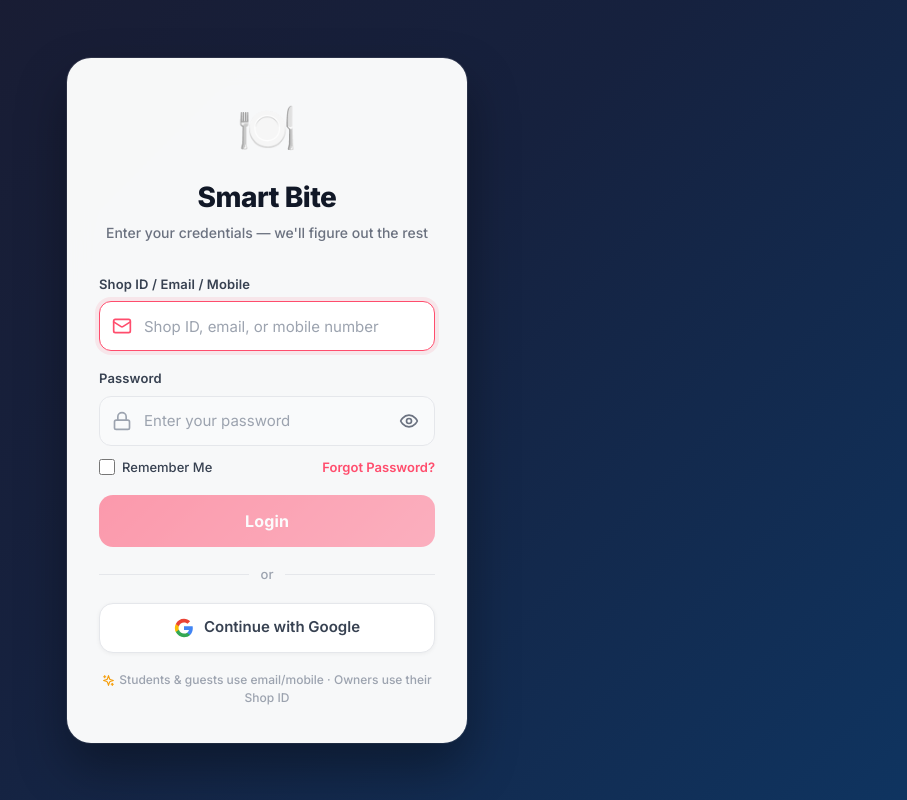
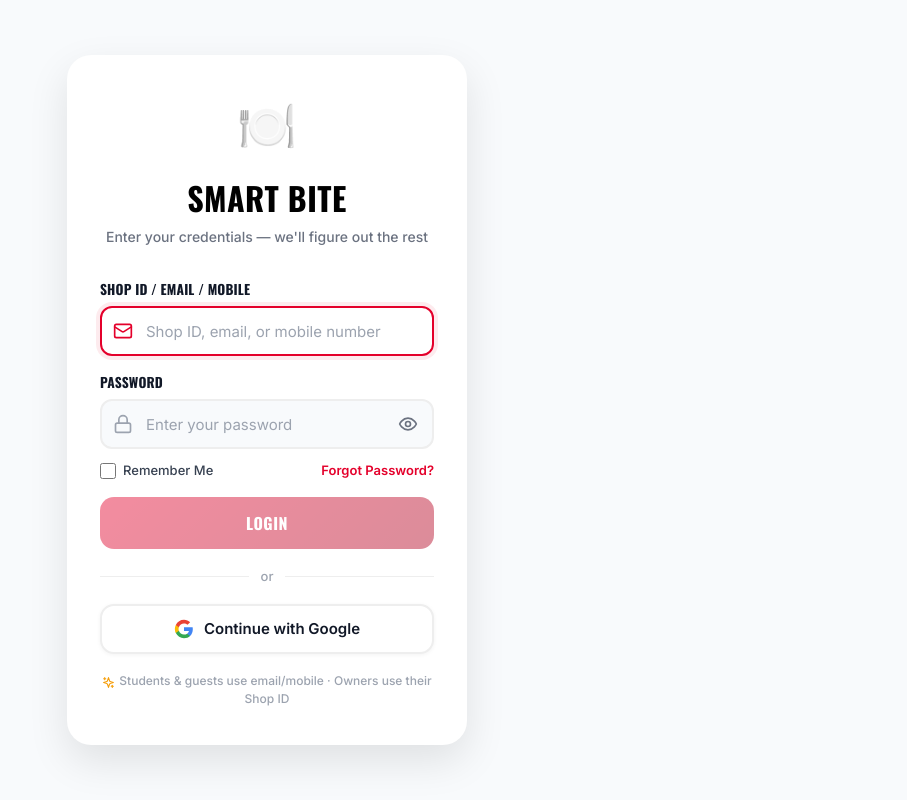
Before and after one commit to omgarkal359-gif/Smart-Bite, a React (Vite) app: page /login in a window 1280 px wide. Shown: the whole page, without its empty margins (373-1280 px from the left). Built offline with nearby package versions, Linux system fonts and the light colour scheme; no server answers.

Commit message:
style: match login page theme to rest of UI - KFC red, Oswald font, white bg

```diff
--- a/src/pages/LoginPage.css
+++ b/src/pages/LoginPage.css
@@ -1,14 +1,14 @@
+@import url('https://fonts.googleapis.com/css2?family=Oswald:wght@600;700&family=Inter:wght@400;500;600;700;800&display=swap');
+
 /* ── Base ─────────────────────────────────────────── */
-@import url('https://fonts.googleapis.com/css2?family=Inter:wght@400;500;600;700;800&display=swap');
-
 .login-page-container {
   min-height: 100vh;
-  background: linear-gradient(135deg, #1a1a2e 0%, #16213e 50%, #0f3460 100%);
+  background: #F8FAFC;
   display: flex;
   align-items: center;
   justify-content: center;
   padding: 20px;
-  font-family: 'Inter', sans-serif;
+  font-family: 'Inter', system-ui, -apple-system, sans-serif;
 }
 
 /* ── Card ─────────────────────────────────────────── */
@@ -18,13 +18,11 @@
   margin: auto;
   padding: 36px 32px;
   border-radius: 24px;
-  background: rgba(255, 255, 255, 0.97);
-  box-shadow:
-    0 25px 50px rgba(0, 0, 0, 0.35),
-    0 0 0 1px rgba(255, 255, 255, 0.1);
+  background: #FFFFFF;
+  box-shadow: 0 16px 40px rgba(0, 0, 0, 0.10);
   display: flex;
   flex-direction: column;
-  backdrop-filter: blur(12px);
+  border: 1px solid rgba(255, 255, 255, 0.8);
 }
 
 /* ── Logo / Header ───────────────────────────────── */
@@ -42,7 +40,7 @@
 
 @keyframes float {
   0%, 100% { transform: translateY(0); }
-  50% { transform: translateY(-6px); }
+  50%       { transform: translateY(-6px); }
 }
 
 .login-otp-icon {
@@ -53,17 +51,19 @@
 }
 
 .login-heading {
-  font-size: 1.75rem;
-  color: #111827;
+  font-family: 'Oswald', sans-serif;
+  font-size: 2rem;
+  color: #000000;
   text-align: center;
   margin: 0 0 4px;
-  font-weight: 800;
-  letter-spacing: -0.5px;
+  font-weight: 700;
+  letter-spacing: 0.5px;
+  text-transform: uppercase;
 }
 
 .login-subheading {
   font-size: 0.875rem;
-  color: #6b7280;
+  color: #6B7280;
   text-align: center;
   margin: 0 0 4px;
   font-weight: 500;
@@ -72,22 +72,19 @@
 
 /* ── Form groups ─────────────────────────────────── */
 .login-form-group {
-  margin-bottom: 18px;
+  margin-bottom: 16px;
 }
 
 .login-label {
   display: block;
   font-size: 0.8125rem;
-  color: #374151;
+  color: #111827;
   margin-bottom: 7px;
-  font-weight: 600;
+  font-weight: 700;
   letter-spacing: 0.01em;
-}
-
-.login-label-optional {
-  font-weight: 400;
-  color: #9ca3af;
-  font-size: 0.75rem;
+  text-transform: uppercase;
+  font-family: 'Oswald', sans-serif;
+  font-size: 0.85rem;
 }
 
 /* ── Input ───────────────────────────────────────── */
@@ -99,26 +96,26 @@
   width: 100%;
   height: 50px;
   padding: 0 16px 0 44px;
-  border: 1.5px solid #e5e7eb;
+  border: 2px solid #EEEEEE;
   border-radius: 12px;
   font-size: 0.9375rem;
   color: #111827;
-  background: #f9fafb;
+  background: #F8FAFC;
   box-sizing: border-box;
   transition: border-color 0.2s, box-shadow 0.2s, background 0.2s;
   font-family: 'Inter', sans-serif;
 }
 
 .login-input::placeholder {
-  color: #9ca3af;
+  color: #9CA3AF;
   font-weight: 400;
 }
 
 .login-input:focus {
-  border-color: #ff4d6d;
-  background: #fff;
+  border-color: #E4002B;
+  background: #FFFFFF;
   outline: none;
-  box-shadow: 0 0 0 4px rgba(255, 77, 109, 0.1);
+  box-shadow: 0 0 0 4px rgba(228, 0, 43, 0.08);
 }
 
 .login-icon {
@@ -126,14 +123,13 @@
   left: 13px;
   top: 50%;
   transform: translateY(-50%);
-  color: #9ca3af;
+  color: #9CA3AF;
   pointer-events: none;
   transition: color 0.2s;
 }
 
-.login-input:focus ~ .login-icon,
 .login-input-wrapper:focus-within .login-icon {
-  color: #ff4d6d;
+  color: #E4002B;
 }
 
 .login-icon-right {
@@ -141,7 +137,7 @@
   right: 12px;
   top: 50%;
   transform: translateY(-50%);
-  color: #6b7280;
+  color: #6B7280;
   cursor: pointer;
   background: none;
   border: none;
@@ -188,12 +184,12 @@
 .login-checkbox {
   width: 16px;
   height: 16px;
-  accent-color: #ff4d6d;
+  accent-color: #E4002B;
   cursor: pointer;
 }
 
 .login-link {
-  color: #ff4d6d;
+  color: #E4002B;
   font-size: 0.8125rem;
   font-weight: 600;
   text-decoration: none;
@@ -201,16 +197,16 @@
 }
 
 .login-link:hover {
-  opacity: 0.8;
+  opacity: 0.75;
 }
 
 /* ── Error message ───────────────────────────────── */
 .login-error {
-  color: #dc2626;
+  color: #E4002B;
   font-size: 0.8125rem;
   font-weight: 600;
-  background: #fef2f2;
-  border: 1px solid #fecaca;
+  background: rgba(228, 0, 43, 0.06);
+  border: 1px solid rgba(228, 0, 43, 0.2);
   padding: 10px 14px;
   border-radius: 10px;
   margin-bottom: 16px;
@@ -222,10 +218,10 @@
 .login-button {
   width: 100%;
   height: 52px;
-  background: linear-gradient(135deg, #ff4d6d 0%, #ff758f 100%);
-  color: #fff;
+  background: linear-gradient(135deg, #E4002B 0%, #B00020 100%);
+  color: #FFFFFF;
   font-size: 1rem;
-  font-weight: 700;
+  font-weight: 800;
   border: none;
   border-radius: 14px;
   cursor: pointer;
@@ -235,15 +231,16 @@
   gap: 8px;
   margin-bottom: 4px;
   transition: opacity 0.2s, transform 0.15s, box-shadow 0.2s;
-  box-shadow: 0 4px 14px rgba(255, 77, 109, 0.35);
-  font-family: 'Inter', sans-serif;
-  letter-spacing: 0.01em;
+  box-shadow: 0 8px 24px rgba(228, 0, 43, 0.28);
+  font-family: 'Oswald', sans-serif;
+  letter-spacing: 0.5px;
+  text-transform: uppercase;
 }
 
 .login-button:hover:not(:disabled) {
-  opacity: 0.93;
+  opacity: 0.92;
   transform: translateY(-1px);
-  box-shadow: 0 6px 20px rgba(255, 77, 109, 0.45);
+  box-shadow: 0 10px 28px rgba(228, 0, 43, 0.36);
 }
 
 .login-button:active:not(:disabled) {
@@ -251,15 +248,15 @@
 }
 
 .login-button:disabled {
-  opacity: 0.55;
+  opacity: 0.45;
   cursor: not-allowed;
   transform: none;
   box-shadow: none;
 }
 
 .login-button.success {
-  background: linear-gradient(135deg, #22c55e, #4ade80);
-  box-shadow: 0 4px 14px rgba(34, 197, 94, 0.35);
+  background: linear-gradient(135deg, #22C55E, #16A34A);
+  box-shadow: 0 8px 24px rgba(34, 197, 94, 0.3);
 }
 
 /* ── Divider ─────────────────────────────────────── */
@@ -267,7 +264,7 @@
   display: flex;
   align-items: center;
   text-align: center;
-  color: #9ca3af;
+  color: #9CA3AF;
   font-size: 0.8125rem;
   font-weight: 500;
   margin: 18px 0;
@@ -277,7 +274,7 @@
 .login-divider::after {
   content: '';
   flex: 1;
-  border-bottom: 1px solid #e5e7eb;
+  border-bottom: 1px solid #EEEEEE;
 }
 
 .login-divider:not(:empty)::before { margin-right: 12px; }
@@ -287,11 +284,11 @@
 .login-google-button {
   width: 100%;
   height: 50px;
-  background: #fff;
-  color: #374151;
+  background: #FFFFFF;
+  color: #111827;
   font-size: 0.9375rem;
   font-weight: 600;
-  border: 1.5px solid #e5e7eb;
+  border: 2px solid #EEEEEE;
   border-radius: 14px;
   cursor: pointer;
   display: flex;
@@ -305,14 +302,14 @@
 }
 
 .login-google-button:hover:not(:disabled) {
-  background: #f9fafb;
-  border-color: #d1d5db;
-  box-shadow: 0 3px 10px rgba(0, 0, 0, 0.09);
+  background: #F8FAFC;
+  border-color: #D1D5DB;
+  box-shadow: 0 3px 10px rgba(0, 0, 0, 0.08);
   transform: translateY(-1px);
 }
 
 .login-google-button:disabled {
-  opacity: 0.55;
+  opacity: 0.5;
   cursor: not-allowed;
 }
 
@@ -323,7 +320,7 @@
 /* ── Footer note ─────────────────────────────────── */
 .login-footer-note {
   font-size: 0.75rem;
-  color: #9ca3af;
+  color: #9CA3AF;
   text-align: center;
   margin-top: 18px;
   margin-bottom: 0;
@@ -331,7 +328,7 @@
   font-weight: 500;
 }
 
-/* ── Spinner animation ───────────────────────────── */
+/* ── Spinner ─────────────────────────────────────── */
 .animate-spin {
   animation: spin 1s linear infinite;
 }
@@ -341,13 +338,13 @@
   to   { transform: rotate(360deg); }
 }
 
-/* ── Responsive tweaks ───────────────────────────── */
+/* ── Responsive ──────────────────────────────────── */
 @media (max-width: 440px) {
   .login-card {
     padding: 28px 20px;
     border-radius: 20px;
   }
   .login-heading {
-    font-size: 1.5rem;
+    font-size: 1.75rem;
   }
 }
```
